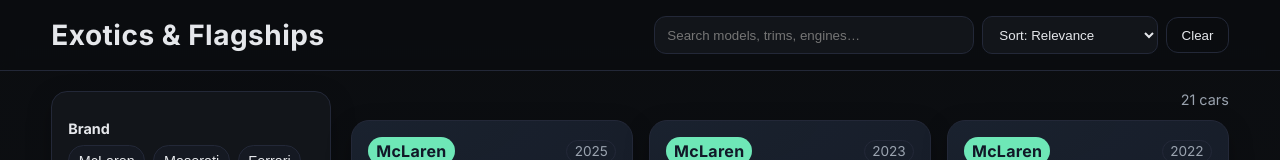
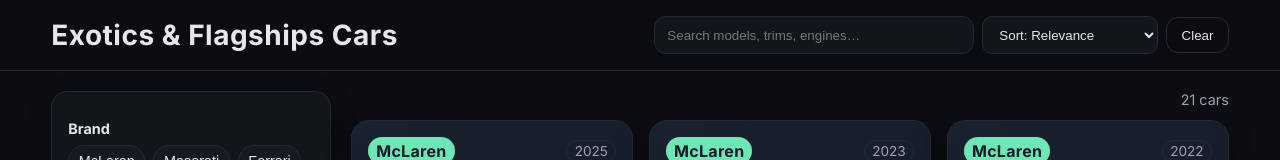
Before and after one commit to mrnnasir/posh_cars, a plain HTML site: page index.html in a window 1280 px wide. Shown: the top 160 px of the page. Drawn offline with Linux system fonts and the light colour scheme.

Commit message:
Name update

```diff
--- a/index.html
+++ b/index.html
@@ -11,7 +11,7 @@
 <body>
   <header class="site-header">
     <div class="container header-inner">
-      <h1>Exotics & Flagships</h1>
+      <h1>Exotics & Flagships Cars</h1>
       <div class="search-sort">
         <input id="searchInput" type="search" placeholder="Search models, trims, engines…" />
         <select id="sortSelect" aria-label="Sort cars">
```
